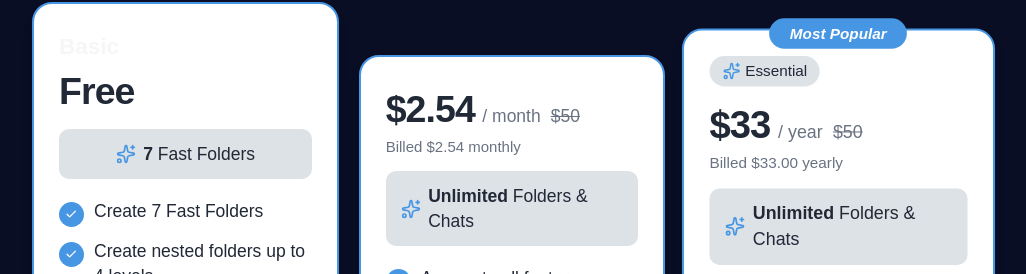
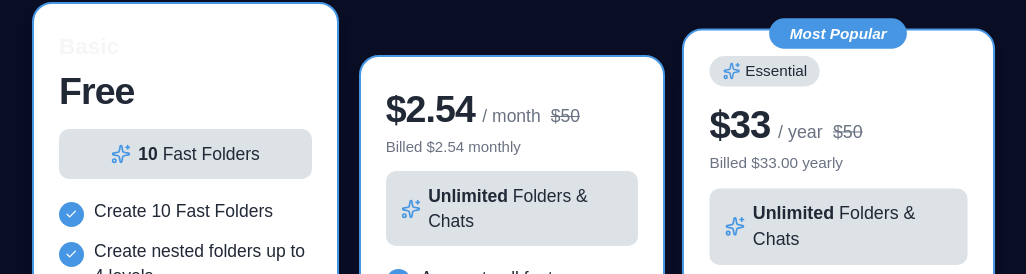
Before and after one commit to SJ-209/fast-folders-lp2, a React (Vite) app: page / in a window 1280 px wide. Shown: the part 2310-2584 px from the top of the page, without its empty margins (128-1154 px from the left). Built offline with nearby package versions, Linux system fonts and the light colour scheme; a web font is replaced by a local one.

Commit message:
Pricing card update

```diff
--- a/src/components/PricingSection.jsx
+++ b/src/components/PricingSection.jsx
@@ -136,9 +136,9 @@ function PricingSection() {
           <PricingCard
             title="Basic"
             price="Free"
-            monthlyCredits={{ count: "7", label: "Fast Folders" }}
+            monthlyCredits={{ count: "10", label: "Fast Folders" }}
             features={[
-              "Create 7 Fast Folders",
+              "Create 10 Fast Folders",
               "Create nested folders up to 4 levels",
               "Add up to 10 chats in each folder",
               "Download chats to pdf",
```
